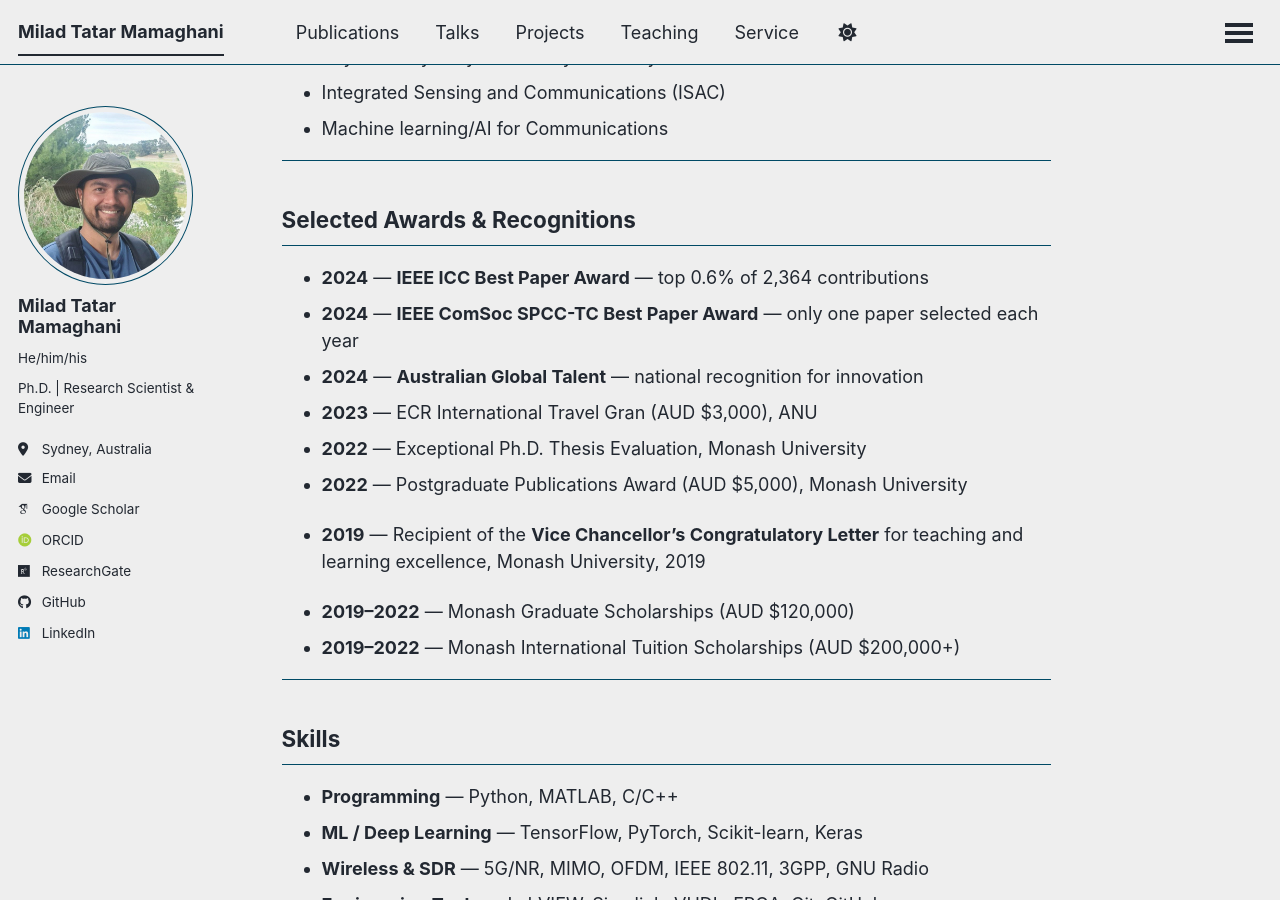
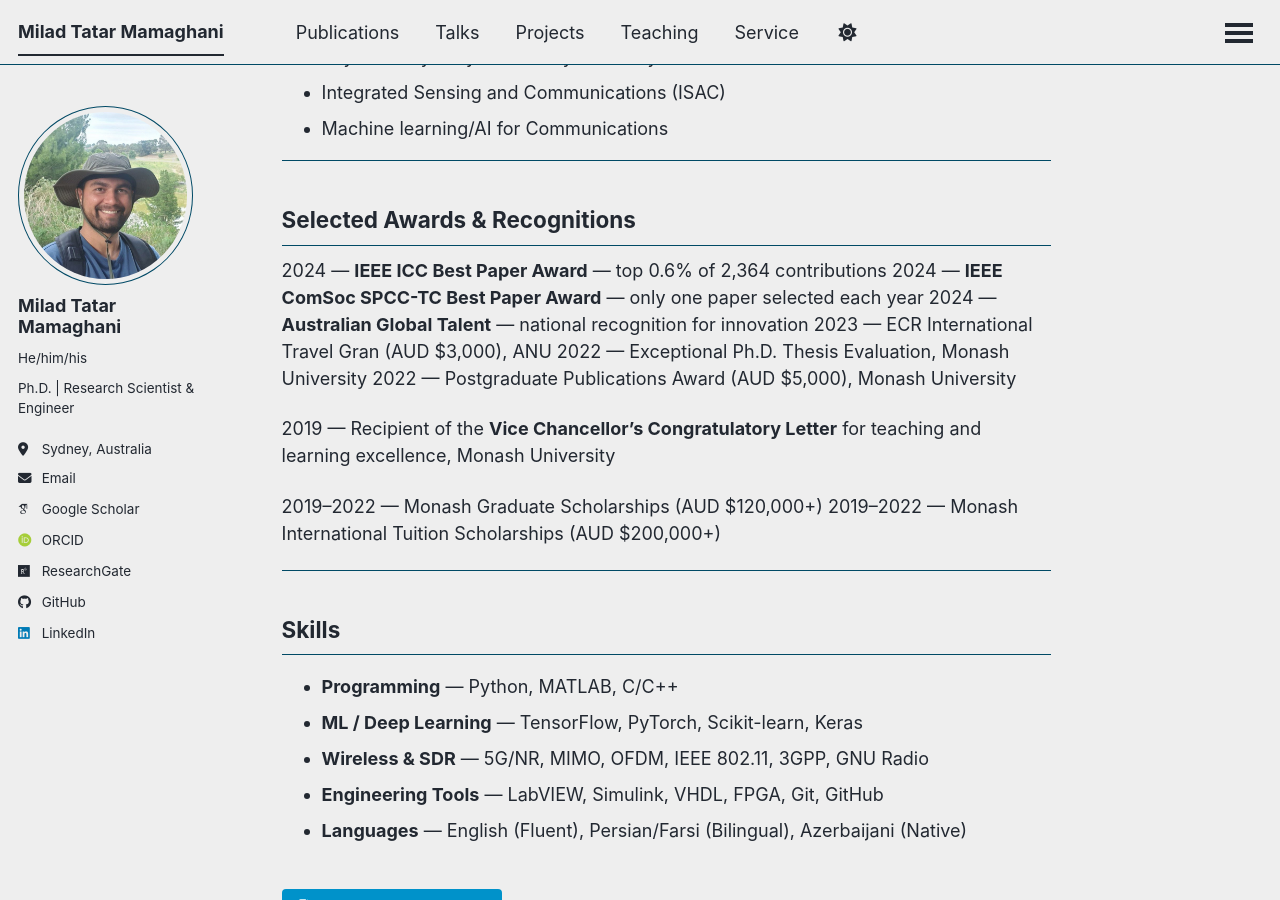
Before and after one commit to miladtm94/miladtm94.github.io, a Jekyll site: the page built from _pages/about.md, in a window 1280 px wide and 900 px high, scrolled down 882 px. Built offline with Jekyll 4.4.1, drawn with Linux system fonts in a browser that asks for light colours; some web fonts are replaced; a script that is not in the unit is left out.

Commit message:
Website update

```diff
--- a/_pages/about.md
+++ b/_pages/about.md
@@ -47,17 +47,17 @@ Most recently, he served as a **Postdoctoral Research Fellow (Level B)** at [The
 
 ## Selected Awards  & Recognitions
 
-- **2024** &mdash; **IEEE ICC Best Paper Award** — top 0.6% of 2,364 contributions
-- **2024** &mdash; **IEEE ComSoc SPCC-TC Best Paper Award** — only one paper selected each year
-- **2024** &mdash; **Australian Global Talent** — national recognition for innovation
-- **2023** &mdash; ECR International Travel Gran (AUD $3,000), ANU
-- **2022** &mdash; Exceptional Ph.D. Thesis Evaluation, Monash University
-- **2022** &mdash; Postgraduate Publications Award (AUD $5,000), Monash University
+2024 &mdash; **IEEE ICC Best Paper Award** — top 0.6% of 2,364 contributions
+2024 &mdash; **IEEE ComSoc SPCC-TC Best Paper Award** — only one paper selected each year
+2024 &mdash; **Australian Global Talent** — national recognition for innovation
+2023 &mdash; ECR International Travel Gran (AUD $3,000), ANU
+2022 &mdash; Exceptional Ph.D. Thesis Evaluation, Monash University
+2022 &mdash; Postgraduate Publications Award (AUD $5,000), Monash University
 
-- **2019** &mdash; Recipient of the **Vice Chancellor's Congratulatory Letter** for teaching and learning excellence, Monash University, 2019
+2019 &mdash; Recipient of the **Vice Chancellor's Congratulatory Letter** for teaching and learning excellence, Monash University
 
-- **2019–2022** &mdash; Monash Graduate Scholarships (AUD $120,000)
-- **2019–2022** &mdash; Monash International Tuition Scholarships (AUD $200,000+)
+2019–2022 &mdash; Monash Graduate Scholarships (AUD $120,000+)
+2019–2022 &mdash; Monash International Tuition Scholarships (AUD $200,000+)
 <!-- - **2012** &mdash; Ranked **Top 0.2%**, Iran's Nationwide University Entrance Exam -->
 
 
```
